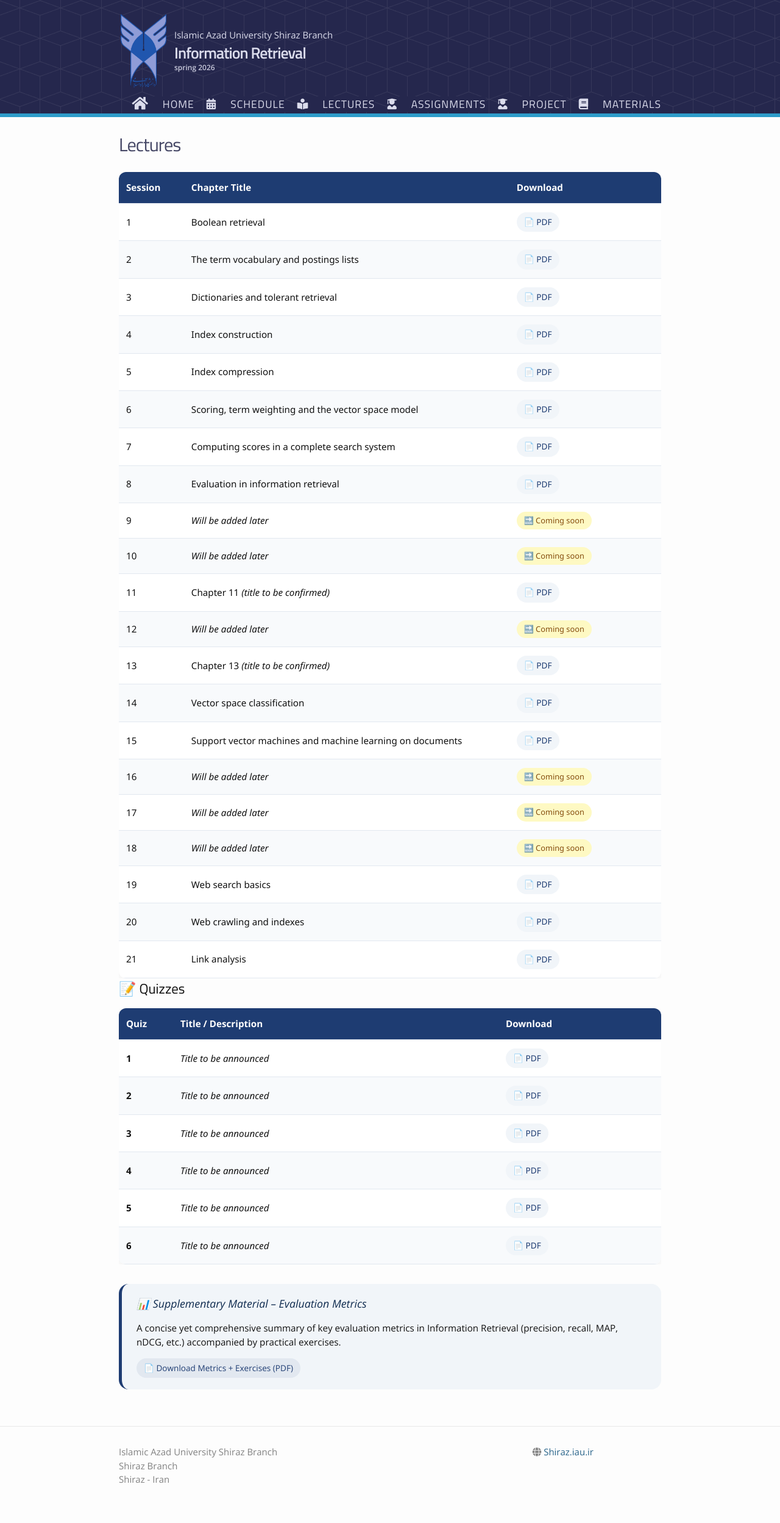
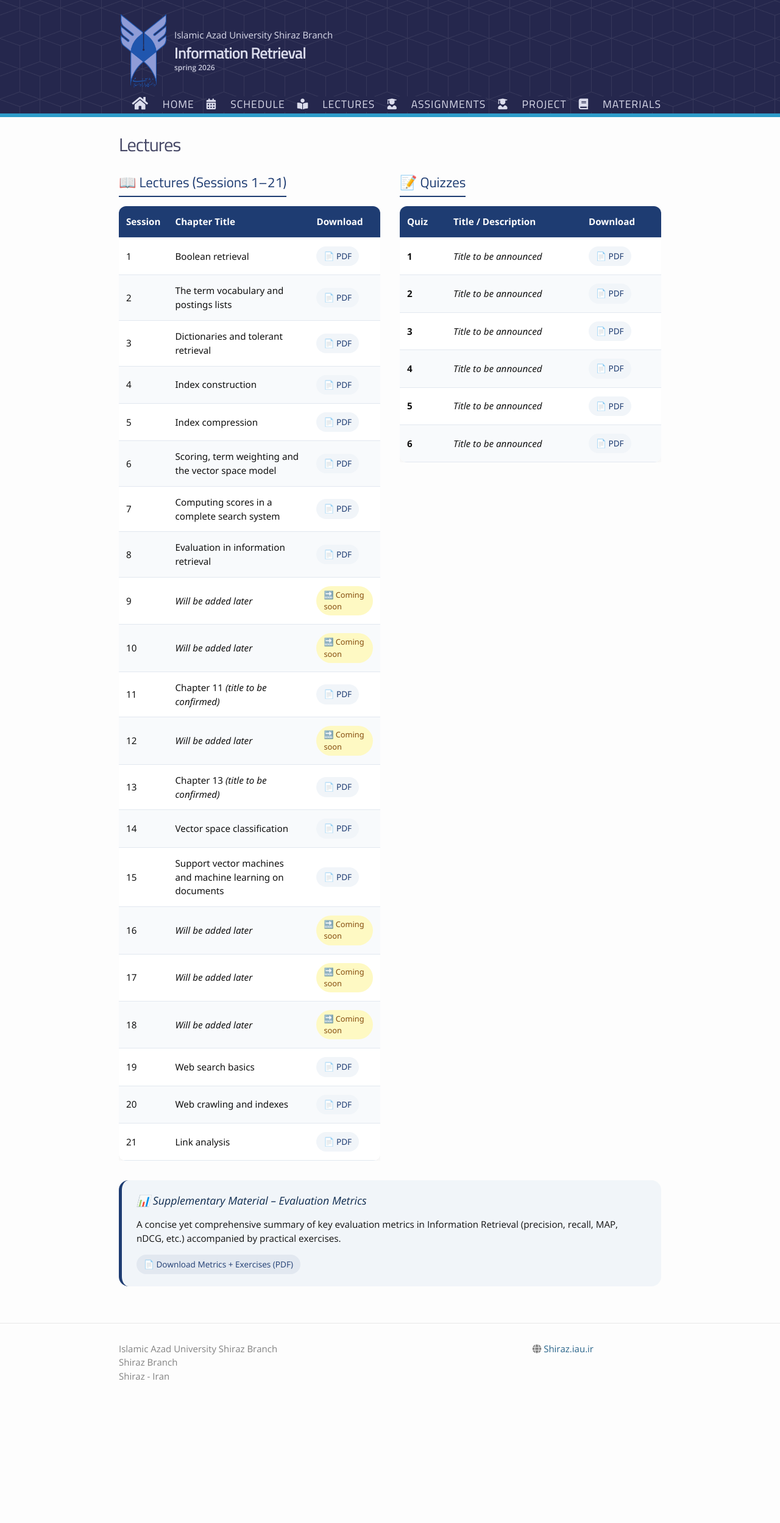
Before and after one commit to ir-spring2026/ir-spring2026.github.io, a Jekyll site: the page built from lectures.md, in a window 1280 px wide. Shown: the whole page at 61% size. Built offline with Jekyll 4.4.1, drawn with Linux system fonts in a browser that asks for light colours; nearby versions of some CDN libraries; after the commit the page ends 2327 px from its top, so only the background shows below that.

Commit message:
Update lectures.md

```diff
--- a/lectures.md
+++ b/lectures.md
@@ -68,6 +68,23 @@ permalink: /lectures/
     font-weight: 500;
     display: inline-block;
   }
+  .two-columns {
+    display: flex;
+    flex-wrap: wrap;
+    gap: 2rem;
+    margin-bottom: 2rem;
+  }
+  .column {
+    flex: 1;
+    min-width: 280px;
+  }
+  .column h2 {
+    margin-top: 0;
+    color: #1e3c72;
+    border-bottom: 2px solid #1e3c72;
+    display: inline-block;
+    padding-bottom: 0.3rem;
+  }
   .supplement-card {
     margin-top: 2rem;
     background: #f1f5f9;
@@ -90,60 +107,69 @@ permalink: /lectures/
   }
 </style>
 
-<div class="lectures-container">
-  <table class="lectures-table">
-    <thead>
-      <tr>
-        <th style="width: 12%;">Session</th>
-        <th style="width: 60%;">Chapter Title</th>
-        <th style="width: 28%;">Download</th>
-      </tr>
-    </thead>
-    <tbody>
-      <tr><td>1</td><td>Boolean retrieval</td><td><a class="download-link" href="{{ site.baseurl }}/static_files/lectures/ch1.pdf">📄 PDF</a></td></tr>
-      <tr><td>2</td><td>The term vocabulary and postings lists</td><td><a class="download-link" href="{{ site.baseurl }}/static_files/lectures/ch2.pdf">📄 PDF</a></td></tr>
-      <tr><td>3</td><td>Dictionaries and tolerant retrieval</td><td><a class="download-link" href="{{ site.baseurl }}/static_files/lectures/ch3.pdf">📄 PDF</a></td></tr>
-      <tr><td>4</td><td>Index construction</td><td><a class="download-link" href="{{ site.baseurl }}/static_files/lectures/ch4.pdf">📄 PDF</a></td></tr>
-      <tr><td>5</td><td>Index compression</td><td><a class="download-link" href="{{ site.baseurl }}/static_files/lectures/ch5.pdf">📄 PDF</a></td></tr>
-      <tr><td>6</td><td>Scoring, term weighting and the vector space model</td><td><a class="download-link" href="{{ site.baseurl }}/static_files/lectures/ch6.pdf">📄 PDF</a></td></tr>
-      <tr><td>7</td><td>Computing scores in a complete search system</td><td><a class="download-link" href="{{ site.baseurl }}/static_files/lectures/ch7.pdf">📄 PDF</a></td></tr>
-      <tr><td>8</td><td>Evaluation in information retrieval</td><td><a class="download-link" href="{{ site.baseurl }}/static_files/lectures/ch8.pdf">📄 PDF</a></td></tr>
-      <tr><td>9</td><td><em>Will be added later</em></td><td><span class="future-badge">🔜 Coming soon</span></td></tr>
-      <tr><td>10</td><td><em>Will be added later</em></td><td><span class="future-badge">🔜 Coming soon</span></td></tr>
-      <tr><td>11</td><td>Chapter 11 <em>(title to be confirmed)</em></td><td><a class="download-link" href="{{ site.baseurl }}/static_files/lectures/ch11.pdf">📄 PDF</a></td></tr>
-      <tr><td>12</td><td><em>Will be added later</em></td><td><span class="future-badge">🔜 Coming soon</span></td></tr>
-      <tr><td>13</td><td>Chapter 13 <em>(title to be confirmed)</em></td><td><a class="download-link" href="{{ site.baseurl }}/static_files/lectures/ch13.pdf">📄 PDF</a></td></tr>
-      <tr><td>14</td><td>Vector space classification</td><td><a class="download-link" href="{{ site.baseurl }}/static_files/lectures/Ch14.pdf">📄 PDF</a></td></tr>
-      <tr><td>15</td><td>Support vector machines and machine learning on documents</td><td><a class="download-link" href="{{ site.baseurl }}/static_files/lectures/Ch15.pdf">📄 PDF</a></td></tr>
-      <tr><td>16</td><td><em>Will be added later</em></td><td><span class="future-badge">🔜 Coming soon</span></td></tr>
-      <tr><td>17</td><td><em>Will be added later</em></td><td><span class="future-badge">🔜 Coming soon</span></td></tr>
-      <tr><td>18</td><td><em>Will be added later</em></td><td><span class="future-badge">🔜 Coming soon</span></td></tr>
-      <tr><td>19</td><td>Web search basics</td><td><a class="download-link" href="{{ site.baseurl }}/static_files/lectures/Ch19.pdf">📄 PDF</a></td></tr>
-      <tr><td>20</td><td>Web crawling and indexes</td><td><a class="download-link" href="{{ site.baseurl }}/static_files/lectures/Ch20.pdf">📄 PDF</a></td></tr>
-      <tr><td>21</td><td>Link analysis</td><td><a class="download-link" href="{{ site.baseurl }}/static_files/lectures/Ch21.pdf">📄 PDF</a></td></tr>
-    </tbody>
-  </table>
-</div>
+<div class="two-columns">
+  <!-- ستون اول: جدول جلسات -->
+  <div class="column">
+    <h2>📖 Lectures (Sessions 1–21)</h2>
+    <div class="lectures-container">
+      <table class="lectures-table">
+        <thead>
+          <tr>
+            <th style="width: 12%;">Session</th>
+            <th style="width: 60%;">Chapter Title</th>
+            <th style="width: 28%;">Download</th>
+          </tr>
+        </thead>
+        <tbody>
+          <tr><td>1</td><td>Boolean retrieval</td><td><a class="download-link" href="{{ site.baseurl }}/static_files/lectures/ch1.pdf">📄 PDF</a></td></tr>
+          <tr><td>2</td><td>The term vocabulary and postings lists</td><td><a class="download-link" href="{{ site.baseurl }}/static_files/lectures/ch2.pdf">📄 PDF</a></td></tr>
+          <tr><td>3</td><td>Dictionaries and tolerant retrieval</td><td><a class="download-link" href="{{ site.baseurl }}/static_files/lectures/ch3.pdf">📄 PDF</a></td></tr>
+          <tr><td>4</td><td>Index construction</td><td><a class="download-link" href="{{ site.baseurl }}/static_files/lectures/ch4.pdf">📄 PDF</a></td></tr>
+          <tr><td>5</td><td>Index compression</td><td><a class="download-link" href="{{ site.baseurl }}/static_files/lectures/ch5.pdf">📄 PDF</a></td></tr>
+          <tr><td>6</td><td>Scoring, term weighting and the vector space model</td><td><a class="download-link" href="{{ site.baseurl }}/static_files/lectures/ch6.pdf">📄 PDF</a></td></tr>
+          <tr><td>7</td><td>Computing scores in a complete search system</td><td><a class="download-link" href="{{ site.baseurl }}/static_files/lectures/ch7.pdf">📄 PDF</a></td></tr>
+          <tr><td>8</td><td>Evaluation in information retrieval</td><td><a class="download-link" href="{{ site.baseurl }}/static_files/lectures/ch8.pdf">📄 PDF</a></td></tr>
+          <tr><td>9</td><td><em>Will be added later</em></td><td><span class="future-badge">🔜 Coming soon</span></td></tr>
+          <tr><td>10</td><td><em>Will be added later</em></td><td><span class="future-badge">🔜 Coming soon</span></td></tr>
+          <tr><td>11</td><td>Chapter 11 <em>(title to be confirmed)</em></td><td><a class="download-link" href="{{ site.baseurl }}/static_files/lectures/ch11.pdf">📄 PDF</a></td></tr>
+          <tr><td>12</td><td><em>Will be added later</em></td><td><span class="future-badge">🔜 Coming soon</span></td></tr>
+          <tr><td>13</td><td>Chapter 13 <em>(title to be confirmed)</em></td><td><a class="download-link" href="{{ site.baseurl }}/static_files/lectures/ch13.pdf">📄 PDF</a></td></tr>
+          <tr><td>14</td><td>Vector space classification</td><td><a class="download-link" href="{{ site.baseurl }}/static_files/lectures/Ch14.pdf">📄 PDF</a></td></tr>
+          <tr><td>15</td><td>Support vector machines and machine learning on documents</td><td><a class="download-link" href="{{ site.baseurl }}/static_files/lectures/Ch15.pdf">📄 PDF</a></td></tr>
+          <tr><td>16</td><td><em>Will be added later</em></td><td><span class="future-badge">🔜 Coming soon</span></td></tr>
+          <tr><td>17</td><td><em>Will be added later</em></td><td><span class="future-badge">🔜 Coming soon</span></td></tr>
+          <tr><td>18</td><td><em>Will be added later</em></td><td><span class="future-badge">🔜 Coming soon</span></td></tr>
+          <tr><td>19</td><td>Web search basics</td><td><a class="download-link" href="{{ site.baseurl }}/static_files/lectures/Ch19.pdf">📄 PDF</a></td></tr>
+          <tr><td>20</td><td>Web crawling and indexes</td><td><a class="download-link" href="{{ site.baseurl }}/static_files/lectures/Ch20.pdf">📄 PDF</a></td></tr>
+          <tr><td>21</td><td>Link analysis</td><td><a class="download-link" href="{{ site.baseurl }}/static_files/lectures/Ch21.pdf">📄 PDF</a></td></tr>
+        </tbody>
+      </table>
+    </div>
+  </div>
 
-<h2>📝 Quizzes</h2>
-<div class="lectures-container">
-  <table class="lectures-table">
-    <thead>
-      <tr>
-        <th style="width: 10%;">Quiz</th>
-        <th style="width: 60%;">Title / Description</th>
-        <th style="width: 30%;">Download</th>
-      </tr>
-    </thead>
-    <tbody>
-      <tr><td><strong>1</strong></td><td><em>Title to be announced</em></td><td><a class="download-link" href="{{ site.baseurl }}/static_files/quizzes/Quiz-1.pdf">📄 PDF</a></td></tr>
-      <tr><td><strong>2</strong></td><td><em>Title to be announced</em></td><td><a class="download-link" href="{{ site.baseurl }}/static_files/quizzes/Quiz-2.PDF">📄 PDF</a></td></tr>
-      <tr><td><strong>3</strong></td><td><em>Title to be announced</em></td><td><a class="download-link" href="{{ site.baseurl }}/static_files/quizzes/Quiz-3%20.pdf">📄 PDF</a></td></tr>
-      <tr><td><strong>4</strong></td><td><em>Title to be announced</em></td><td><a class="download-link" href="{{ site.baseurl }}/static_files/quizzes/Quiz-4%20.pdf">📄 PDF</a></td></tr>
-      <tr><td><strong>5</strong></td><td><em>Title to be announced</em></td><td><a class="download-link" href="{{ site.baseurl }}/static_files/quizzes/Quiz-5.pdf">📄 PDF</a></td></tr>
-      <tr><td><strong>6</strong></td><td><em>Title to be announced</em></td><td><a class="download-link" href="{{ site.baseurl }}/static_files/quizzes/Quiz-6%E2%80%94The%20Last%20Chapter...pdf">📄 PDF</a></td></tr>
-    </tbody>
-  </table>
+  <!-- ستون دوم: جدول کوئیزها -->
+  <div class="column">
+    <h2>📝 Quizzes</h2>
+    <div class="lectures-container">
+      <table class="lectures-table">
+        <thead>
+          <tr>
+            <th>Quiz</th>
+            <th>Title / Description</th>
+            <th>Download</th>
+          </tr>
+        </thead>
+        <tbody>
+          <tr><td><strong>1</strong></td><td><em>Title to be announced</em></td><td><a class="download-link" href="{{ site.baseurl }}/static_files/quizzes/Quiz-1.pdf">📄 PDF</a></td></tr>
+          <tr><td><strong>2</strong></td><td><em>Title to be announced</em></td><td><a class="download-link" href="{{ site.baseurl }}/static_files/quizzes/Quiz-2.PDF">📄 PDF</a></td></tr>
+          <tr><td><strong>3</strong></td><td><em>Title to be announced</em></td><td><a class="download-link" href="{{ site.baseurl }}/static_files/quizzes/Quiz-3%20.pdf">📄 PDF</a></td></tr>
+          <tr><td><strong>4</strong></td><td><em>Title to be announced</em></td><td><a class="download-link" href="{{ site.baseurl }}/static_files/quizzes/Quiz-4%20.pdf">📄 PDF</a></td></tr>
+          <tr><td><strong>5</strong></td><td><em>Title to be announced</em></td><td><a class="download-link" href="{{ site.baseurl }}/static_files/quizzes/Quiz-5.pdf">📄 PDF</a></td></tr>
+          <tr><td><strong>6</strong></td><td><em>Title to be announced</em></td><td><a class="download-link" href="{{ site.baseurl }}/static_files/quizzes/Quiz-6%E2%80%94The%20Last%20Chapter...pdf">📄 PDF</a></td></tr>
+        </tbody>
+      </table>
+    </div>
+  </div>
 </div>
 
 <div class="supplement-card">
```
